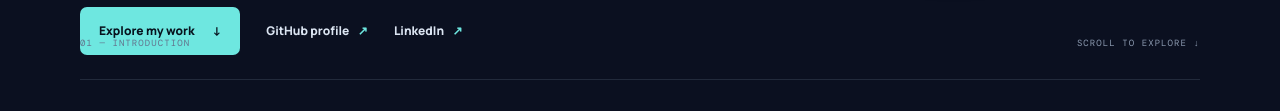
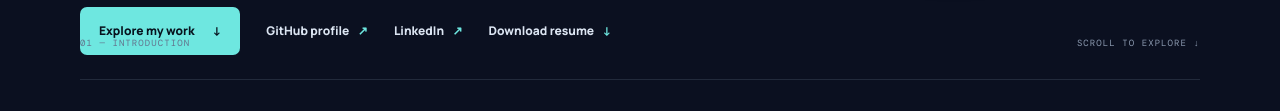
Before and after one commit to chetan1237/chetan1237.github.io, a plain HTML site: page index.html in a window 1280 px wide. Shown: the part 648-759 px from the top of the page. Drawn offline with nearby package versions, Linux system fonts and the light colour scheme.

Commit message:
Add downloadable resume link to portfolio

```diff
--- a/index.html
+++ b/index.html
@@ -38,6 +38,7 @@
           <a class="button button-primary" href="#expertise">Explore my work <span aria-hidden="true">↓</span></a>
           <a class="text-link" href="https://github.com/chetan1237" target="_blank" rel="noreferrer">GitHub profile <span aria-hidden="true">↗</span></a>
           <a class="text-link" href="https://www.linkedin.com/in/chetan-patil-bb839a1b1/" target="_blank" rel="noopener noreferrer">LinkedIn <span aria-hidden="true">↗</span></a>
+          <a class="text-link" href="ChetanPResume.pdf" download>Download resume <span aria-hidden="true">↓</span></a>
         </div>
       </div>
       <div class="hero-visual" aria-label="Software engineering illustration">
```
